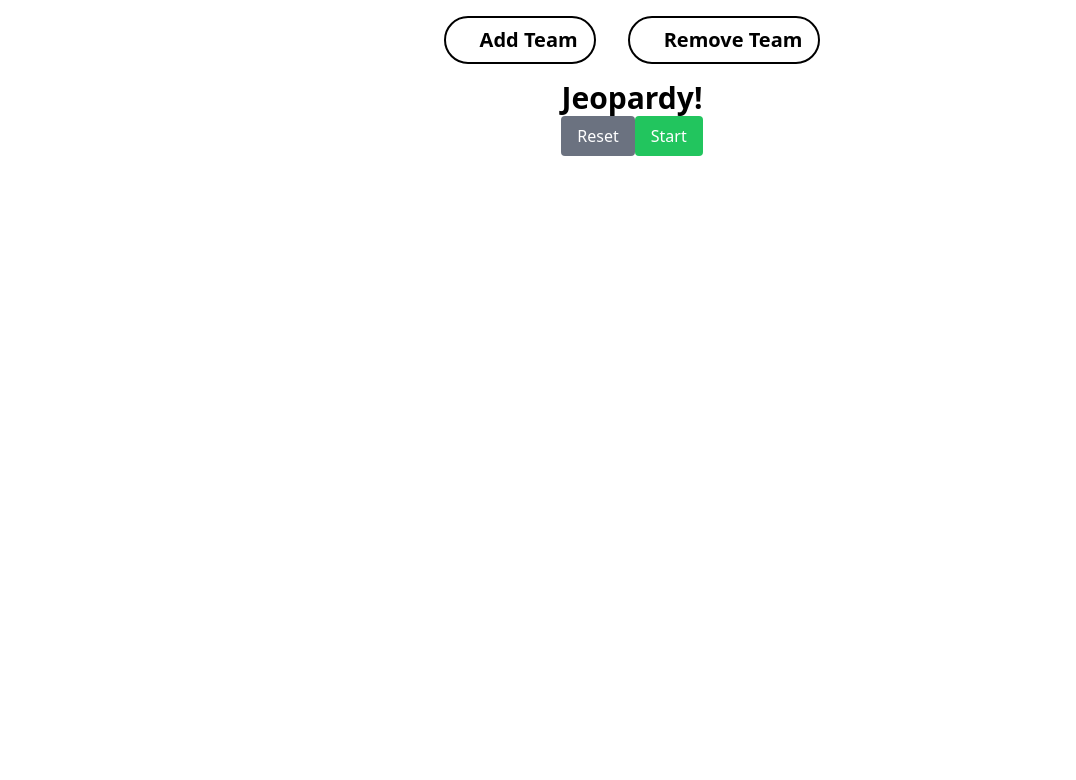
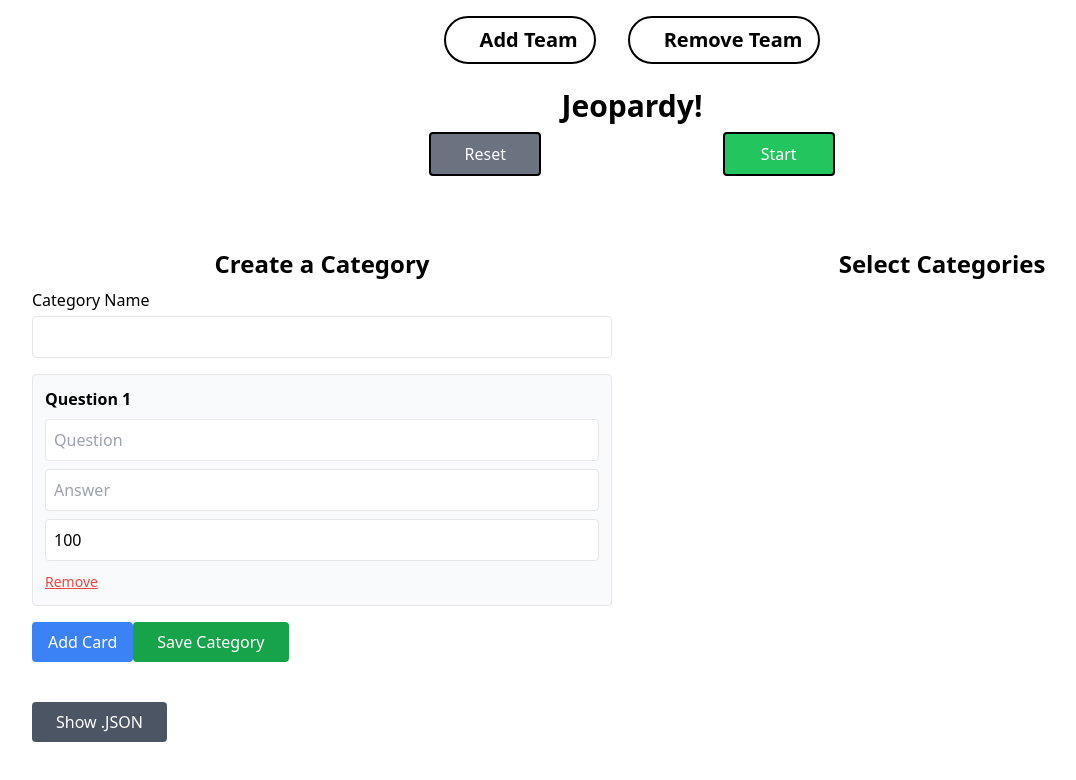
Before and after one commit to IonMiddelraad/Jeopardy, a Nuxt app: page / in a window 1280 px wide. Shown: the top 780 px of the page, without its empty margins (8-1084 px from the left). Built offline with nearby package versions, Linux system fonts and the light colour scheme; some icons are missing.

Commit message:
added export button

```diff
--- /dev/null
+++ b/components/createCategory.vue
@@ -0,0 +1,81 @@
+<script lang="ts" setup>
+import { reactive } from 'vue'
+
+const boardStore = useMyBoardStore();
+const showJson = ref(false);
+
+const newCategory = reactive({
+  id: '',
+  name: '',
+  cards: [
+    { question: '', answer: '', points: 100 }
+  ]
+})
+
+const addQuestion = () => {
+  const nextPoints = (newCategory.cards.length + 1) * 100
+  newCategory.cards.push({
+    question: '',
+    answer: '',
+    points: nextPoints
+  })
+}
+
+const removeQuestion = (index: number) => {
+  newCategory.cards.splice(index, 1)
+}
+
+const resetCategory = () => {
+  newCategory.name = ''
+  newCategory.cards = [{ question: '', answer: '', points: 100 }]
+}
+
+const submitCategory = () => {
+  newCategory.id = newCategory.name;
+  boardStore.categories.push(JSON.parse(JSON.stringify(newCategory)))
+  // Reset form
+  resetCategory();
+}
+
+const toggleJson = () => {
+  showJson.value = !showJson.value
+}
+
+</script>
+
+<template>
+  <div>
+    <form @submit.prevent="submitCategory" class="space-y-4">
+      <div>
+        <label class="block font-medium mb-1">Category Name</label>
+        <input v-model="newCategory.name" type="text" class="w-full border rounded p-2" />
+      </div>
+
+      <div v-for="(card, index) in newCategory.cards" :key="index" class="border p-3 rounded bg-gray-50">
+        <h3 class="font-semibold mb-2">Question {{ index + 1 }}</h3>
+        <input v-model="card.question" placeholder="Question" class="w-full mb-2 p-2 border rounded" />
+        <input v-model="card.answer" placeholder="Answer" class="w-full mb-2 p-2 border rounded" />
+        <input v-model.number="card.points" type="number" placeholder="Points" class="w-full mb-2 p-2 border rounded" />
+
+        <button type="button" @click="removeQuestion(index)" class="text-red-500 text-sm underline">Remove</button>
+      </div>
+
+      <button type="button" @click="addQuestion" class="bg-blue-500 text-white px-4 py-2 rounded hover:bg-blue-600">
+        Add Card
+      </button>
+
+      <button type="submit" class="bg-green-600 text-white px-6 py-2 rounded hover:bg-green-700">
+        Save Category
+      </button>
+    </form>
+    <!-- Optional preview -->
+    <div class="py-10">
+      <button type="button"
+      @click="toggleJson"
+      class="bg-gray-600 text-white px-6 py-2 rounded hover:bg-gray-700">
+        Show .JSON
+      </button>
+      <pre v-show="showJson" class="my-2 bg-gray-100 p-4 rounded text-sm">{{ newCategory }}</pre>
+    </div>
+  </div>
+</template>
--- a/models/card.ts
+++ b/models/card.ts
@@ -3,5 +3,5 @@
     question: string;
     answer: string;
     points: number;
-    available: boolean;
+    available?: boolean;
 }
--- a/models/category.ts
+++ b/models/category.ts
@@ -1,6 +1,7 @@
 import type { Card } from "./card";
 
 export interface Category {
+    id: string;
     name: string;
     cards: Card[];
 }
--- a/pages/index.vue
+++ b/pages/index.vue
@@ -1,4 +1,7 @@
 <script setup lang="ts">
+import type { Category } from '~/models/category';
+
+
 const boardStore = useMyBoardStore();
 const teamStore = useTeamStore();
 
@@ -6,24 +9,98 @@
   boardStore.fetchBoard();
   teamStore.resetPoints();
 }
+
+const categoryList = computed(() => {
+  let tempList = boardStore.categories;
+  // tempList.push
+  return tempList
+})
+
+const deleteCategory = () => {
+
+}
+
+function exportCategory(category: Category) {
+  const dataStr = JSON.stringify(category, null, 2); // Pretty-print JSON
+  const blob = new Blob([dataStr], { type: "application/json" });
+  const url = URL.createObjectURL(blob);
+
+  const link = document.createElement("a");
+  link.href = url;
+  link.download = `${category.name || "category"}.json`;
+  document.body.appendChild(link);
+  link.click();
+  document.body.removeChild(link);
+  URL.revokeObjectURL(url);
+}
+
+onMounted(() => {
+  const boardStore = useMyBoardStore();
+  boardStore.setCategoriesID();
+  console.log(boardStore.categories)
+})
+
 </script>
 
 <template>
-  <div class=mx-auto>
-    <section class="text-center items-center">
-      <h1 class="text-3xl font-bold ">
-       Jeopardy!
+  <div class="mx-auto w-full">
+    <!-- Start, Reset buttons -->
+    <section class="text-center pb-16">
+      <h1 class="text-3xl font-bold py-2">
+        Jeopardy!
       </h1>
-      <button type="button" class="bg-gray-500 text-white px-4 py-2 rounded hover:bg-gray-600 self-end" @click="resetBoard()">
-        Reset
-      </button>
+      <div class="flex flex-row justify-evenly w-[60%] mx-auto">
+        <button type="button"
+          class="bg-gray-500 text-white px-4 py-2 rounded hover:bg-gray-600 w-28 font-medium border-2 border-black"
+          @click="resetBoard()">
+          Reset
+        </button>
 
         <NuxtLink to="/board">
-          <button type="button" class="bg-green-500 text-white px-4 py-2 rounded hover:bg-green-600 self-end">
+          <button type="button"
+            class="bg-green-500 text-white px-4 py-2 rounded hover:bg-green-600 w-28 font-medium border-2 border-black">
             Start
           </button>
         </NuxtLink>
+      </div>
+    </section>
 
+    <!-- Category selection -->
+    <section class="grid grid-cols-2 px-10 mx-auto gap-x-10">
+
+      <!-- create category -->
+      <div>
+        <h1 class="text-2xl text-center font-semibold py-2">Create a Category</h1>
+        <CreateCategory></CreateCategory>
+      </div>
+
+      <!-- select category -->
+      <div class="">
+        <h1 class="text-2xl text-center font-semibold py-2">Select Categories</h1>
+        <div v-for="category in categoryList" class="grid grid-cols-[4fr_2fr_2fr_1fr] gap-x-2 mx-auto h-auto">
+          <div class="my-auto px-2">
+            <input type="checkbox" :id="category.id">
+            <label :for="category.id">{{ category.name }}</label>
+          </div>
+          <button class="bg-gray-400 text-white m-auto px-2 rounded hover:bg-gray-500 font-medium border border-black"
+            @click="exportCategory(category)">
+            export
+          </button>
+          <div class="flex flex-col m-auto px-2">
+            <div>
+              <input type="radio" :name="category.id + 'Round'" :id="category.id + 'Round1'" value="Round 1">
+              <label :for="category.id + 'Round1'">Round 1</label>
+            </div>
+            <div>
+              <input type="radio" :name="category.id + 'Round'" :id="category.id + 'Round2'" value="Round 2">
+              <label :for="category.id + 'Round2'">Round 2</label>
+            </div>
+
+          </div>
+          <Icon icon="ion:trash" width="20" height="20" @click="deleteCategory()" class="cursor-pointer m-auto" />
+
+        </div>
+      </div>
     </section>
 
   </div>
--- a/stores/boardStore.ts
+++ b/stores/boardStore.ts
@@ -11,29 +11,39 @@
 
 export const useMyBoardStore = defineStore('board', {
   state: () => ({
-    data: null,
     boardData: null as Board | null,
+    categories: [] as Category[],
   }),
   actions: {
     async fetchBoard() {
       try {
         const response = await $fetch<ApiResponse>('/boards/testBoard.json')
         if (response.board) {
+          const newCategories: Category[] = [];
+
           const enhancedBoard: Board = {
-            categories: response.board.categories.map((category, catIndex) => ({
-              ...category,
-              cards: category.cards.map((card, cardIndex) => ({
-                ...card,
-                id: `${catIndex}-${cardIndex}`,         // Unique string ID
-                available: card.available ?? true,      // Default to true if undefined
-              }))
-            }))
-          }
+            categories: response.board.categories.map((category, catIndex) => {
+              const enhancedCategory: Category = {
+                ...category,
+                cards: category.cards.map((card, cardIndex) => ({
+                  ...card,
+                  id: `${catIndex}-${cardIndex}`,
+                  available: card.available ?? true,
+                }))
+              };
+
+              // Collect the enhanced category
+              newCategories.push(enhancedCategory);
+              return enhancedCategory;
+            })
+          };
           this.boardData = enhancedBoard;
+          this.categories = newCategories;
         }
       } catch (error) {
         console.error('Error loading JSON:', error)
       }
+
     },
     setBoardData(newBoard: any) {
       if (!newBoard) return;
@@ -47,6 +57,13 @@
         }
       }
       console.log(tempBoard.categories[0].cards[4].question)
+    },
+    setCategoriesID() {
+      this.categories.forEach((category, index) => {
+        if (!category.id) {
+          category.id = `cat-${Date.now()}-${index}`
+        }
+      })
     }
   },
   persist: true,
--- a/stores/teamStore.ts
+++ b/stores/teamStore.ts
@@ -32,7 +32,7 @@
     },
     addTeam() {
       if (this.teams.length > 4) return;
-      let colors: string[] = ["#6db7ff", "#ff6d6e", "#eab308"]
+      let colors: string[] = ["#6db7ff", "#ff6d6e", "#eab308", "#00dd05"]
       this.teams.push({ id: this.teams.length, name: "Team " + (this.teams.length + 1), points: 0, color: colors[Math.floor(Math.random() * colors.length)] });
     },
     removeTeam() {
```
